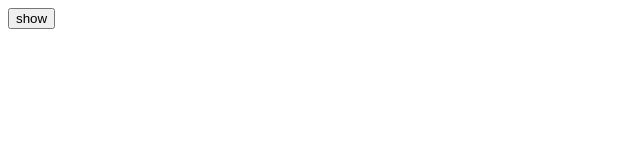
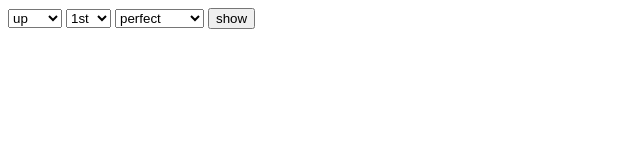
Before and after one commit to constracti/chords, a plain HTML site: page index.html in a window 1280 px wide. Shown: the whole page, without its empty margins (0-640 px from the left). Drawn offline with nearby package versions, Linux system fonts and the light colour scheme.

Commit message:
display interval form elements

```diff
--- a/chords.js
+++ b/chords.js
@@ -1,3 +1,4 @@
+// TODO translate terms
 function chords(options = null) {
 	if (options === null) {
 		options = '#chords';
@@ -8,6 +9,10 @@ function chords(options = null) {
 		};
 	}
 	const props = [
+		'dir',
+		'interval',
+		'primary',
+		'secondary',
 		'hide',
 		'text',
 		'larger',
@@ -25,12 +30,56 @@ function chords(options = null) {
 				if (typeof(options[prop]) === 'string')
 					options[prop] = options.form.find(options[prop]);
 			});
+			[
+				['up', 'up'],
+				['down', 'down'],
+			].forEach(x => {
+				options.dir.append('<option value="' + x[0] + '">' + x[1] + '</option>');
+			});
+			[
+				[0, '1st'],
+				[1, '2nd'],
+				[2, '3rd'],
+				[3, '4th'],
+				[4, '5th'],
+				[5, '6th'],
+				[6, '7th'],
+			].forEach(x => {
+				options.interval.append('<option value="' + x[0] + '">' + x[1] + '</option>');
+			});
+			[
+				[-1, 'diminished'],
+				[ 0, 'perfect'],
+				[ 1, 'augmented'],
+			].forEach(x => {
+				options.primary.append('<option value="' + x[0] + '">' + x[1] + '</option>');
+			});
+			[
+				[-2, 'diminished'],
+				[-1, 'minor'],
+				[ 0, 'major'],
+				[ 1, 'augmented'],
+			].forEach(x => {
+				options.secondary.append('<option value="' + x[0] + '">' + x[1] + '</option>');
+			});
 			options.hide.hide();
 			options.text.css('display', 'block')
 				.css('font-family', 'monospace')
 				.css('white-space', 'pre');
 			options.larger.hide();
 			options.smaller.hide();
+			options.interval.on('change', function() {
+				const is_primary = [0, 3, 4].includes(parseInt(options.interval.val()));
+				if (is_primary) {
+					options.primary.show();
+					options.secondary.hide();
+				} else {
+					options.primary.hide();
+					options.secondary.show();
+				}
+				options.primary.val('0');
+				options.secondary.val('0');
+			}).change();
 			options.form.on('submit', function() {
 				$.get(options.href).done(function(data) {
 					data = $('<div>' + data + '</div>').text();
--- a/index.html
+++ b/index.html
@@ -8,6 +8,10 @@
 	</head>
 	<body>
 		<form id="chords" data-chords="chords.txt">
+			<select class="chords-dir"></select>
+			<select class="chords-interval"></select>
+			<select class="chords-primary"></select>
+			<select class="chords-secondary"></select>
 			<button type="submit" class="chords-show">show</button>
 			<button type="button" class="chords-hide">hide</button>
 			<button type="button" class="chords-larger">&plus;</button>
```
